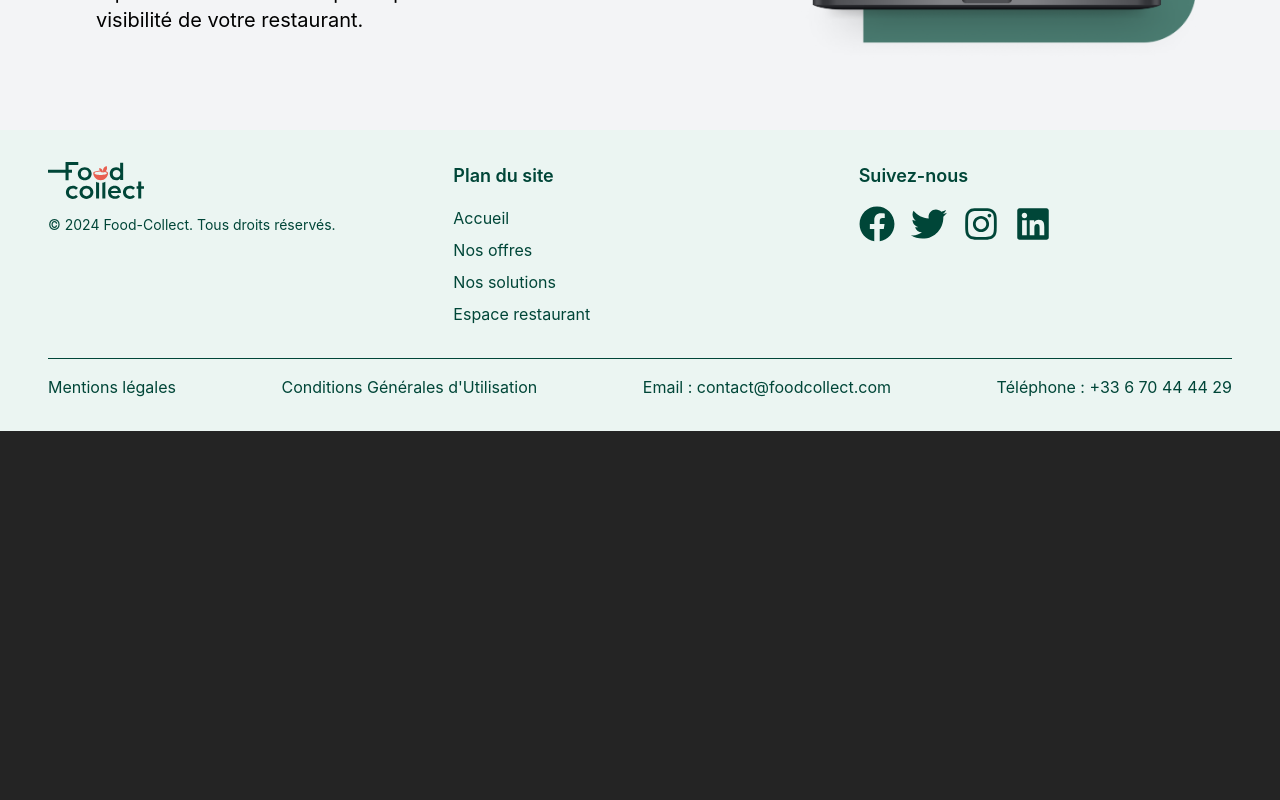
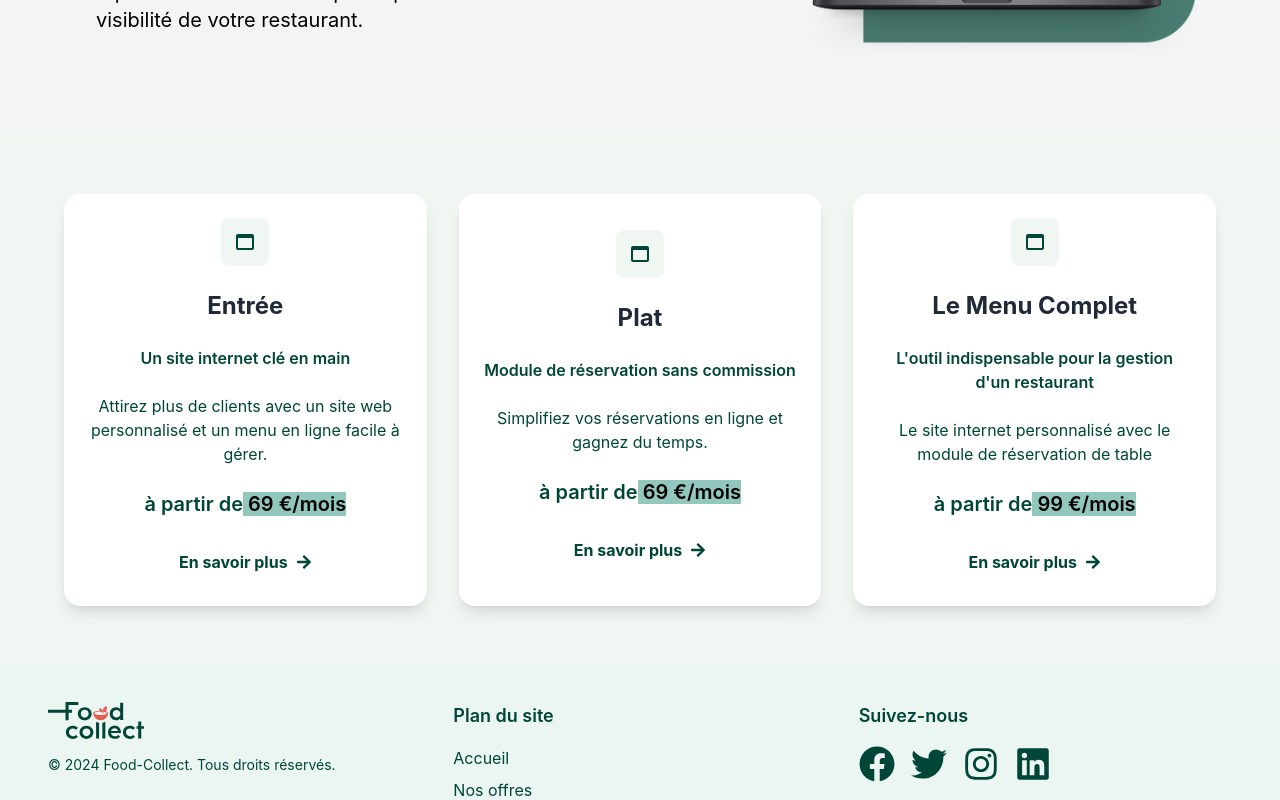
Before and after one commit to D-Seonay/food-collect-refactor, a React (Vite) app: page /nos-offres in a window 1280 px wide. Shown: the part 440-1240 px from the top of the page. Before the commit the page ends 871 px from the top, so only its background shows below. Built offline with nearby package versions, Linux system fonts and the light colour scheme.

Commit message:
Ajouter le composant BannerOffers avec des offres et des animations sur la page des offres

```diff
--- /dev/null
+++ b/src/components/BannerOffers.jsx
@@ -0,0 +1,84 @@
+import { motion } from 'framer-motion';
+import React from 'react';
+import { MdWebAsset } from "react-icons/md";
+import { FaArrowRight } from "react-icons/fa";
+import AnimatedLetters from './AnimatedLetters';
+
+
+
+const offers = [
+  {
+    id: 1,
+    title: 'Entrée',
+    description: 'Un site internet clé en main',
+    description_continued: 'Attirez plus de clients avec un site web personnalisé et un menu en ligne facile à gérer.',
+    price: ' 69 €/mois',
+    link: '/site-internet',
+  },
+  {
+    id: 2,
+    title: 'Plat',
+    description:'Module de réservation sans commission ',
+    description_continued: 'Simplifiez vos réservations en ligne et gagnez du temps.',
+    price: ' 69 €/mois',
+    link: '/reservation-en-ligne',
+  },
+  {
+    id: 3,
+    title: 'Le Menu Complet',
+    description: "L'outil indispensable pour la gestion d'un restaurant",
+    description_continued: 'Le site internet personnalisé avec le module de réservation de table',
+    price: ' 99 €/mois',
+    link: '/avis-google',
+  },
+];
+
+export default function BannerOffers() {
+  const handleButtonClick = (link) => {
+    window.location.href = link; // Redirection vers le lien associé
+  };
+
+return (
+    <div className="flex flex-col items-center justify-center bg-secondary-low px-4 py-8 md:py-16 w-full">
+        <div className="flex flex-col md:flex-row w-full max-w-6xl space-y-8 md:space-y-0 md:space-x-8">
+        {offers.map((offer, index) => (
+            <motion.div
+            key={offer.id}
+            className="md:w-1/3 flex flex-col items-center justify-center space-y-6 p-6 rounded-2xl bg-white shadow-lg"
+            initial={{ opacity: 0, y: 50 }}
+            animate={{ opacity: 1, y: 0 }}
+            transition={{ duration: 0.5, delay: index * 0.2 }}
+        >
+            <MdWebAsset size={48} className="text-tertiary bg-secondary-low rounded-lg p-3" />
+            <h2 className="text-1xl md:text-2xl font-bold text-gray-800 text-center">
+                {offer.title}
+            </h2>
+            <p className="text-tertiary text-base md:text-md text-center font-semibold">
+                {offer.description}
+            </p>
+            <p className="text-tertiary text-base md:text-md text-center">
+                {offer.description_continued}
+            </p>
+            <p className="text-tertiary text-lg md:text-xl font-semibold">
+                <span className="text-tertiary text-md md:text-xl font-semibold">
+                    à partir de
+                </span>
+                <AnimatedLetters text=
+                {offer.price}
+                />
+            </p>
+            <motion.button
+                className="px-6 rounded-full text-tertiary font-bold py-2 flex items-center justify-center transition duration-300 mt-4"
+                whileHover={{ scale: 1.05 }}
+                whileTap={{ scale: 0.95 }}
+                onClick={() => handleButtonClick(offer.link)}
+            >
+                En savoir plus
+                <FaArrowRight className="ml-2" />
+            </motion.button>
+            </motion.div>
+        ))}
+        </div>
+    </div>
+    );
+}
--- a/src/pages/OffersPage.jsx
+++ b/src/pages/OffersPage.jsx
@@ -1,11 +1,12 @@
 import React from 'react';
 import AnimatedLetters from '../components/AnimatedLetters';
 import { motion } from 'framer-motion';
+import BannerOffers from '../components/BannerOffers';
 
 export default function OffersPage() {
   return (
-    <div className="flex flex-col items-center justify-center h-full bg-gray-100 p-4 md:p-16">
-      <div className="flex flex-col md:flex-row w-full h-full">
+    <div className="flex flex-col items-center justify-center h-full bg-gray-100">
+      <div className="flex flex-col md:flex-row w-full h-full p-4 md:p-16">
         {/* Section Texte */}
         <div className="md:w-1/2 flex flex-col justify-center md:pl-8">
           <motion.h1
@@ -59,6 +60,7 @@ export default function OffersPage() {
           />
         </motion.div>
       </div>
+      <BannerOffers />
 
     </div>
   );
--- a/tailwind.config.js
+++ b/tailwind.config.js
@@ -9,6 +9,7 @@ module.exports = {
       colors: {
         'primary': '#e85f50',
         'secondary': '#91c7bc',
+        'secondary-low': '#f0f7f3',
         'tertiary': '#004638',
         'quaternary': '#ebf5f2',
         'quinary': '#f9c22e',
```
